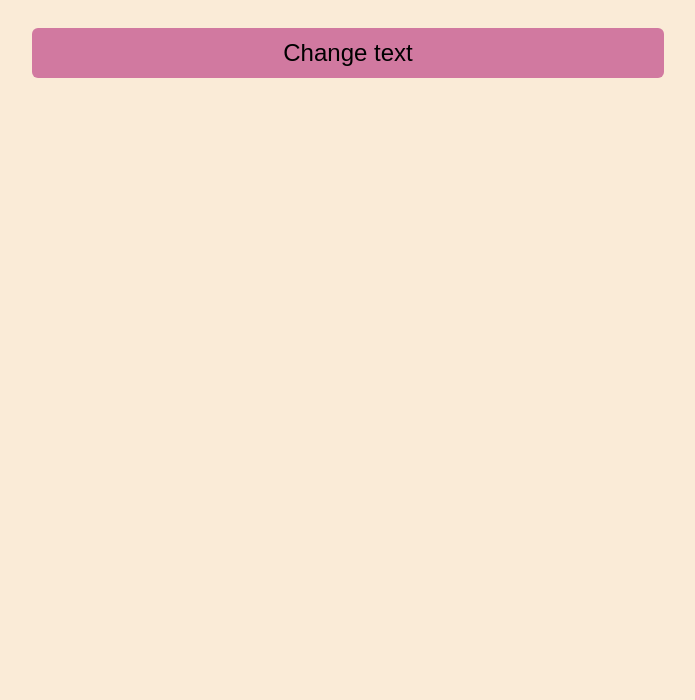
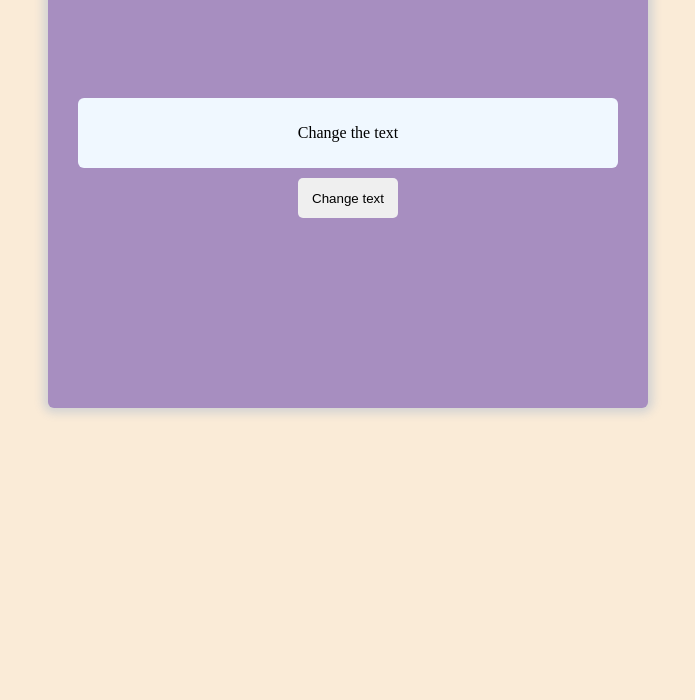
Before and after one commit to the-sankari/programming_javascript, a plain HTML site: page week4/04_exerices/basic_DOM/basic_DOM_1/index.html in a window 1280 px wide. Shown: the part 100-800 px from the top of the page, without its empty margins (292-987 px from the left). Drawn offline with Linux system fonts and the light colour scheme.

Commit message:
Basic dom 1

```diff
--- a/week4/04_exerices/basic_DOM/basic_DOM_1/index.html
+++ b/week4/04_exerices/basic_DOM/basic_DOM_1/index.html
@@ -7,37 +7,53 @@
     <style>
       body{
         background-color: antiquewhite;
-        /* text-align: center; */
         display: flex;
-        flex-direction: column;
         justify-content: center;
         align-items: center;
       }
 
-      #content, button{
-        width: 60%;
-        height: 80px;
-        padding: 20px;
+      .container{
+        background-color: rgb(167, 142, 192);
+        height: 500px;
+        width: 600px;
+        max-width: 60%;
+        border-radius: 6px;
+        box-shadow: 0px 0px 10px 5px lightgray;
         display: flex;
+        flex-direction: column;
         align-items: center;
         justify-content: center;
-        font-size: 30px;
       }
 
-      button{
-        height: 50px;
-        width: 50%;
-        font-size: 24px;
+      #content{
+        background-color: aliceblue;
+        width: 90%;
+        height: 70px;
+        text-align: center;
+        /* padding: 10px; */
         border-radius: 6px;
-        background-color: #d179a0;
+        margin-bottom: 10px;
+        display: flex;
+        justify-content: center;
+        align-items: center;
+      }
+
+      #chBtn{
+        width: 100px;
+        height: 40px;
         border: none;
-        cursor: pointer;
+        border-radius: 5px;
       }
     </style>
   </head>
   <body>
+    <div class="container">
+
     <div id="content">Change the text</div>
-    <button onclick="changeContent()">Change text</button>
+    <button id="chBtn">Change text</button>
     <script src="script.js"></script>
+
+  </div>
+
   </body>
 </html>
--- a/week4/04_exerices/basic_DOM/basic_DOM_1/script.js
+++ b/week4/04_exerices/basic_DOM/basic_DOM_1/script.js
@@ -4,9 +4,24 @@ Write JavaScript code that selects content id by using getElementById.
 Write a function which will update the text content of the selected element to "Hello, World!" by clicking the button.
 */
 
+const text = document.getElementById("content");
+const btnElement = document.getElementById("chBtn");
 
-const text = document.getElementById('content');
+const container = document.querySelector(".container");
+
+function randNum(number) {
+  return Math.floor(Math.random() * (number + 1));
+  //       Math.floor(Math.random() * (number + 1));
+}
 
 function changeContent() {
-    text.textContent = "Hello, World!";
+  const randCol = `rgb(${randNum(255)} ${randNum(255)} ${randNum(255)})`;
+  const randColE = `rgb(${randNum(255)} ${randNum(255)} ${randNum(255)})`;
+  document.body.style.backgroundColor = randCol;
+  container.style.backgroundColor = randColE;
+  text.textContent = `Hello, World!`;
+  console.log(`Container color code: ${randColE}!`);
+  console.log(`Body color code: ${randCol}!`);
 }
+
+btnElement.addEventListener("click", changeContent);
```
Also changed, not shown: week4/04_exerices/basic_DOM/basic_DOM_2/script.js (line endings or trailing spaces).
